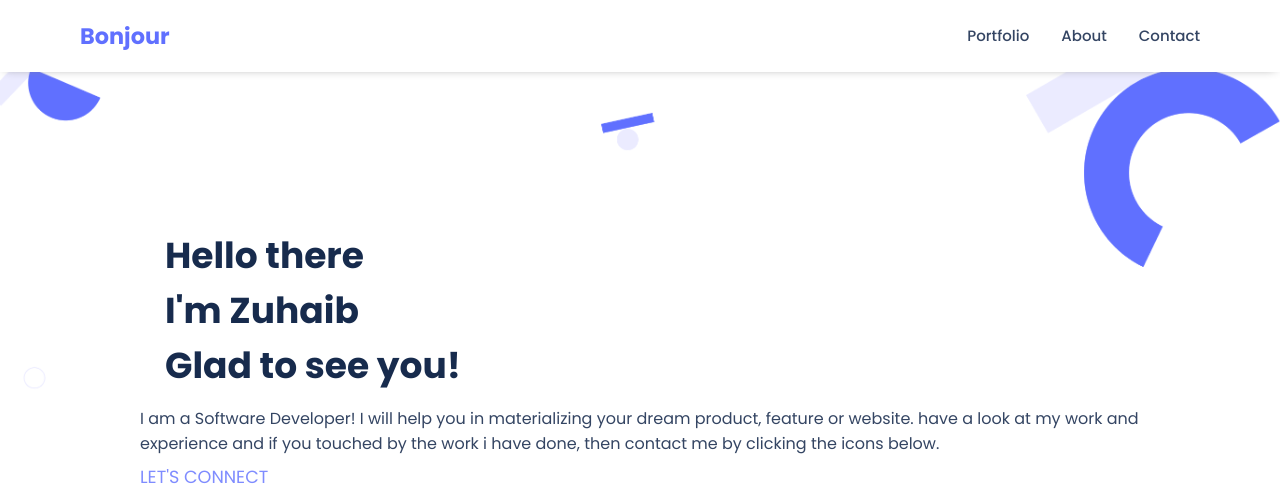
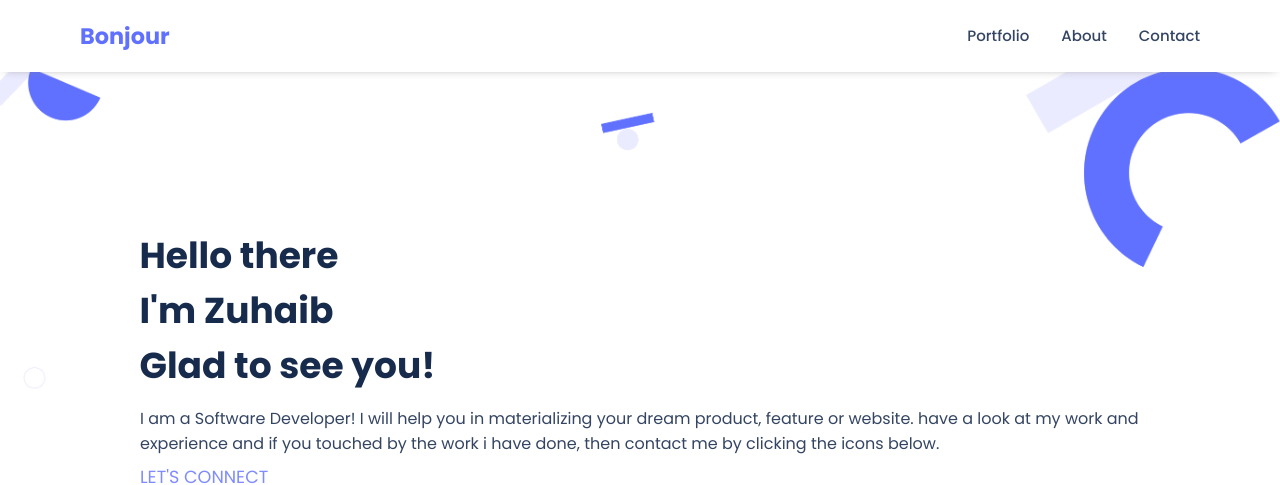
Before and after one commit to Zuhaib042/portfolio, a website: page index.html in a window 1280 px wide. Shown: the top 485 px of the page. Drawn offline with Linux system fonts and the light colour scheme.

Commit message:
Fix linters errors

```diff
--- a/style.css
+++ b/style.css
@@ -404,7 +404,7 @@ body {
   }
 
   .hero-title {
-    margin-left: 35%;
+    margin-left: 33.3%;
     transform: translateX(200%);
     opacity: 0;
     animation: slide-in-anim 1.5s ease-out forwards;
@@ -414,17 +414,21 @@ body {
     20% {
       opacity: 0;
     }
+
     60% {
       transform: translateX(-45%);
     }
+
     75% {
       transform: translateX(-52%);
     }
+
     100% {
       opacity: 1;
       transform: translateX(-50%);
     }
   }
+
   .card {
     flex-direction: row;
   }
```
